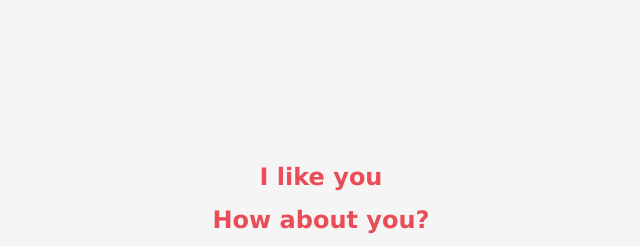
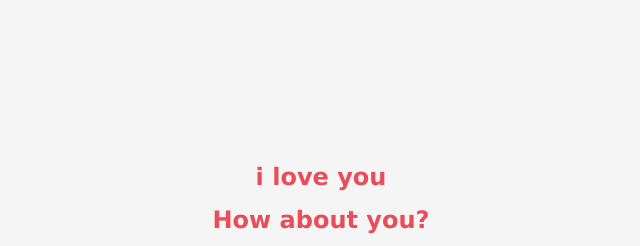
Before and after one commit to oanji1/lov-yu, a plain HTML site: page index.html in a window 1280 px wide. Both pictures are taken after a click on the button "Yes". Shown: the top 246 px of the page, 319-959 px from the left. Drawn offline with Linux system fonts and the light colour scheme.

Commit message:
Update index.html

```diff
--- a/index.html
+++ b/index.html
@@ -82,7 +82,7 @@ const noBtn = document.querySelector(".no-btn");
 const secondQuestion = document.querySelectorAll(".question")[1];
 
 yesBtn.addEventListener("click", () => {
-  question.innerHTML = "I like you";
+  question.innerHTML = "i love you ";
   secondQuestion.innerHTML = "How about you?";
   img.src =
     "https://raw.githubusercontent.com/DzarelDeveloper/Img/main/gifyou.webp";
```
